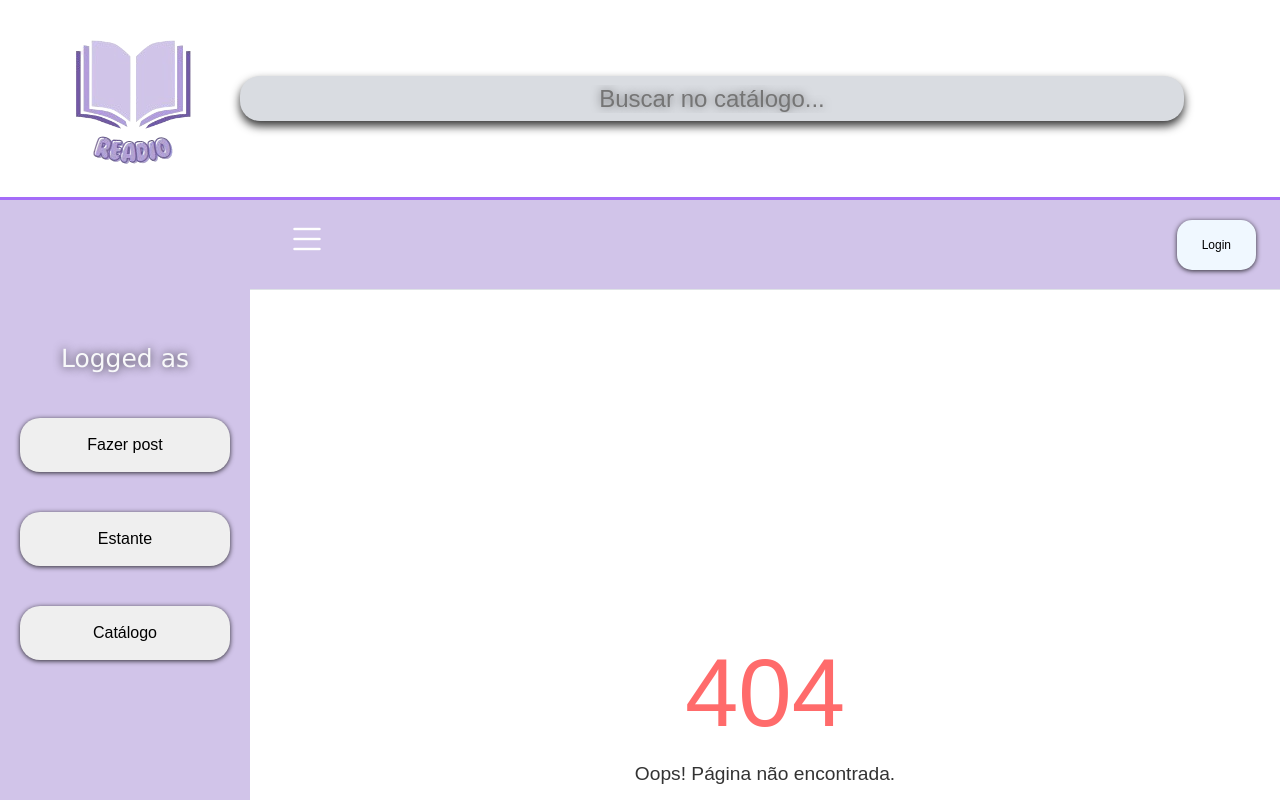
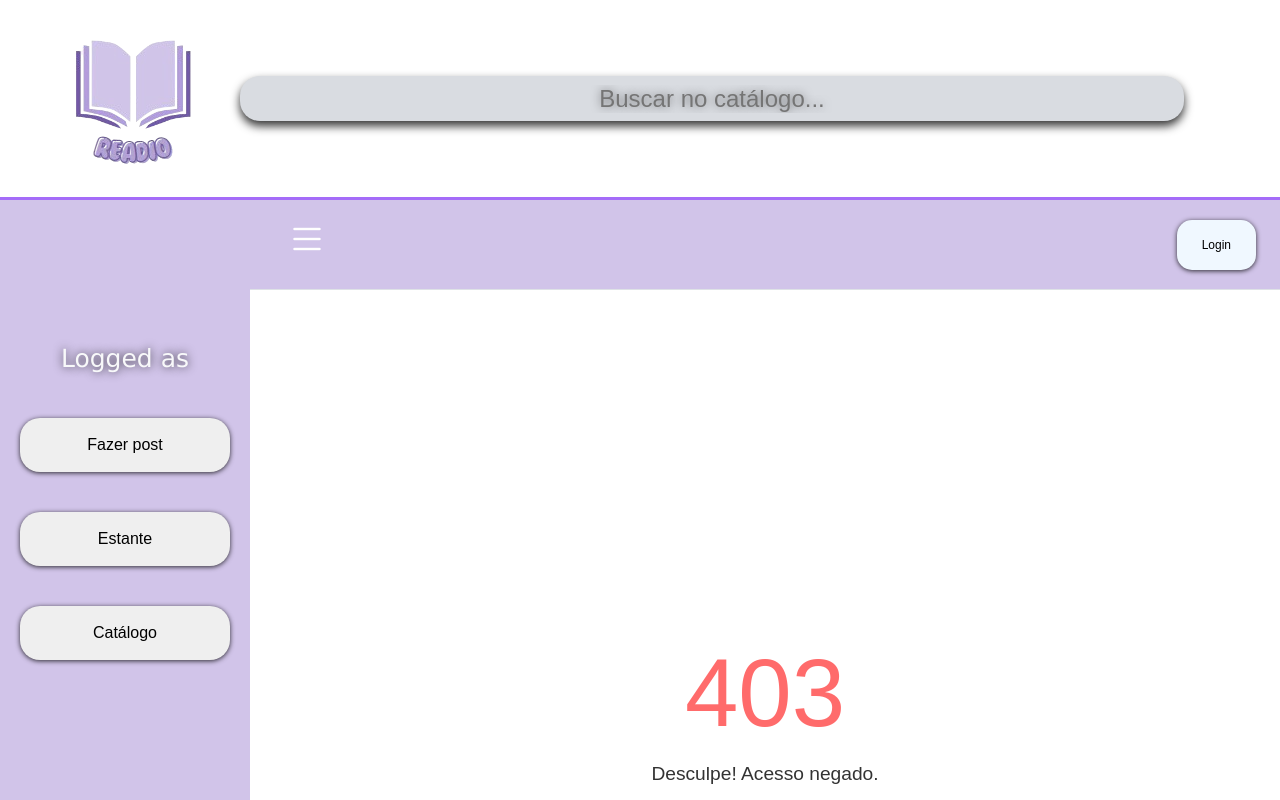
Before and after one commit to sabrinaketlen/devwebfinal, a Vue app in the folder frontend/: page /unauthorized in a window 1280 px wide. Before the commit this address had no page. Built offline with nearby package versions, Linux system fonts and the light colour scheme.

Commit message:
rota unauthorized

```diff
--- /dev/null
+++ b/frontend/src/pages/Unauthorized.vue
@@ -0,0 +1,30 @@
+<template>
+    <div class="not-authorized">
+      <h1>403</h1>
+      <p>Desculpe! Acesso negado.</p>
+      <p>Você não tem permissão para acessar esta página. Faça login ou verifique suas permissões.</p>
+    </div>
+  </template>
+
+  <style scoped>
+  .not-authorized {
+    display: flex;
+    flex-direction: column;
+    align-items: center;
+    justify-content: center;
+    height: 100vh;
+    text-align: center;
+    color: #333;
+  }
+
+  h1 {
+    font-size: 6rem;
+    margin: 0;
+    color: #ff6b6b;
+  }
+
+  p {
+    font-size: 1.2rem;
+    margin: 10px 0;
+  }
+  </style>
--- a/frontend/src/router/index.ts
+++ b/frontend/src/router/index.ts
@@ -12,6 +12,7 @@ import FazerPost from '../pages/FazerPost.vue'
 import adminHome from '@/pages/Admin/adminHome.vue'
 import BookProfile4admin from '@/pages/Admin/BookProfile4admin.vue'
 import ManageBook from '@/pages/Admin/ManageBook.vue'
+import Unauthorized from '@/pages/Unauthorized.vue'
 
 const router = createRouter({
   history: createWebHistory(import.meta.env.BASE_URL),
@@ -120,6 +121,11 @@ const router = createRouter({
       name: "NOT FOUND",
       component: NotFound
     },
+    {
+      path: '/unauthorized',
+      name: "unauthorized",
+      component: Unauthorized
+    },
     { path: '/:pathMatch(.*)*', component: NotFound },
   ]
 })
```
